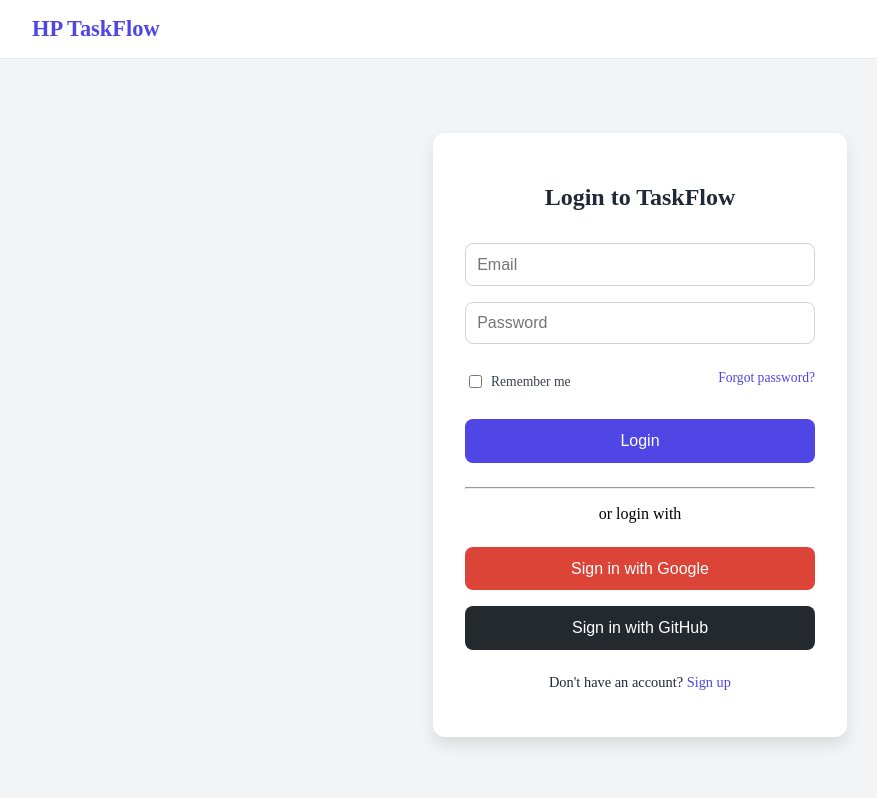
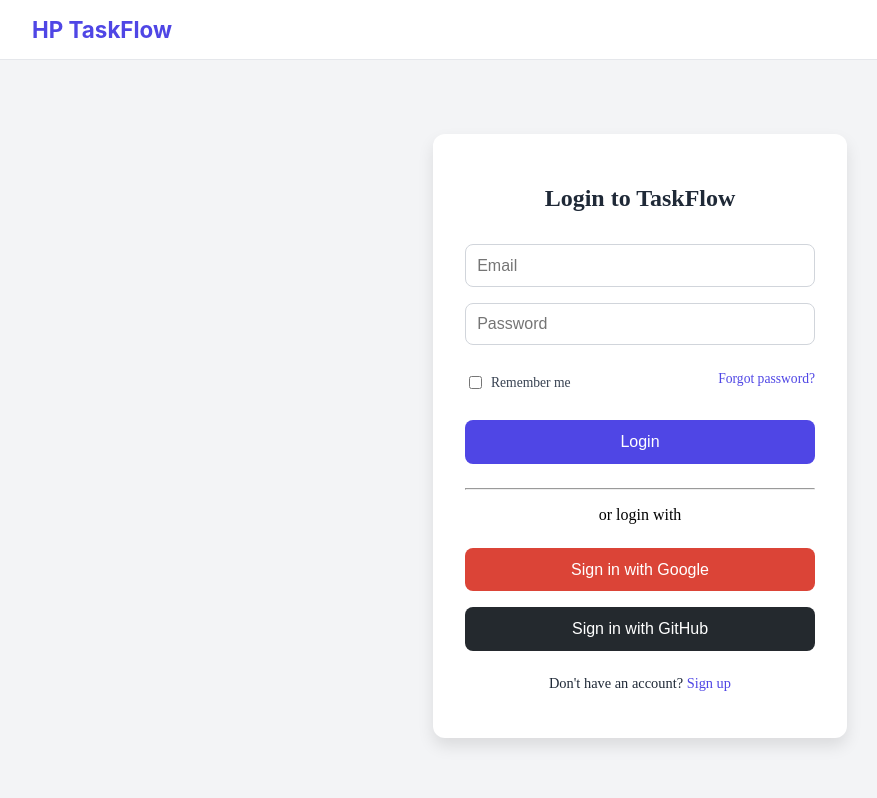
Before and after one commit to Itshari2005/HP-TaskFlow-Hackathon, a React (Vite) app: page /login in a window 1280 px wide. Shown: the top 798 px of the page, without its empty margins (0-877 px from the left). Built offline with nearby package versions, Linux system fonts and the light colour scheme; no server answers.

Commit message:
Updated Header section

```diff
--- a/src/components/Dashboard.jsx
+++ b/src/components/Dashboard.jsx
@@ -16,8 +16,8 @@ import {
 import EditTaskModal from './EditTaskModal';
 import { FiMoreVertical, FiEdit, FiTrash, FiShare2 } from 'react-icons/fi';
 import { toast } from 'react-toastify';
+import { Link } from 'react-router-dom';
 import { LuCalendarDays } from 'react-icons/lu';
-import { useNavigate } from 'react-router-dom';
 import CreateTaskModal from './CreateTaskModal';
 import ShareTaskModal from './ShareTaskModal';
 import axios from 'axios';
@@ -38,8 +38,6 @@ const [priorityFilter, setPriorityFilter] = useState('');
   const [tasks, setTasks] = useState([]);
   const [showShareModal, setShowShareModal] = useState(null);
   const [openMenuId, setOpenMenuId] = useState(null);
-
-  const navigate = useNavigate();
 
   const completedTasks = tasks.filter(t => t.status === 'Completed').length;
   const inProgressTasks = tasks.filter(t => t.status === 'In Progress').length;
@@ -150,7 +148,7 @@ const [priorityFilter, setPriorityFilter] = useState('');
     <div className="full-dashboard">
       <header className="main-header">
         <div className="header-left">
-          <span className="logo" onClick={() => navigate('/')}>HP TaskFlow</span>
+          <Link to="/" className="logo">HP TaskFlow</Link>
         </div>
         <div className="dashboard-icons">
           <MdNotificationsNone size={24} />
@@ -165,7 +163,7 @@ const [priorityFilter, setPriorityFilter] = useState('');
 
       <section className="dashboard-section">
         <div className="dashboard-header-row">
-          <div className="dashboard-title">TaskFlow</div>
+          <div className="dashboard-title">Tasks</div>
         </div>
 
         {/* Cards */}
@@ -236,7 +234,7 @@ const [priorityFilter, setPriorityFilter] = useState('');
 </div>
 
 <p style={{ fontSize: '12px', color: 'gray', marginTop: '10px' }}>
-  *Tip: After creating a task, make sure "All Status" is selected or search your task.
+  Note: After creating a task, select "To-Do" in status filter and select "All Status" for screen refresh or search your task.
 </p>
 
 
--- a/src/styles/dashboard.css
+++ b/src/styles/dashboard.css
@@ -19,6 +19,14 @@
 .welcome-section p {
   font-size: 16px;
   color: #666;
+}
+
+.logo {
+  font-family: 'Inter', sans-serif;
+  font-size: 1.4rem;
+  font-weight: bold;
+  color: #4F46E5;
+  text-decoration: none;
 }
 
 /* Dashboard Main Section */
--- a/src/styles/header.css
+++ b/src/styles/header.css
@@ -15,6 +15,7 @@
   font-size: 1.4rem;
   font-weight: bold;
   color: #4F46E5;
+  font-family: 'Inter', sans-serif;
   text-decoration: none;
 }
 
```
